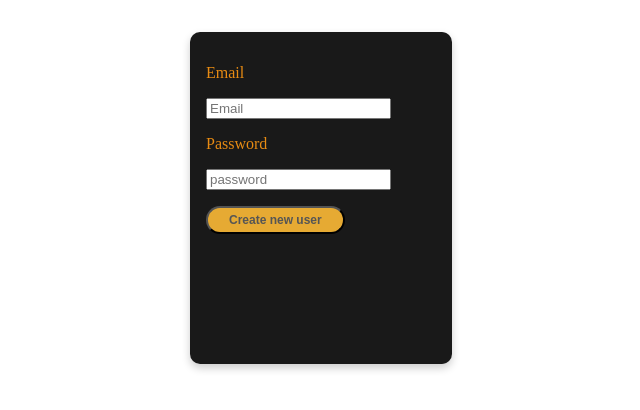
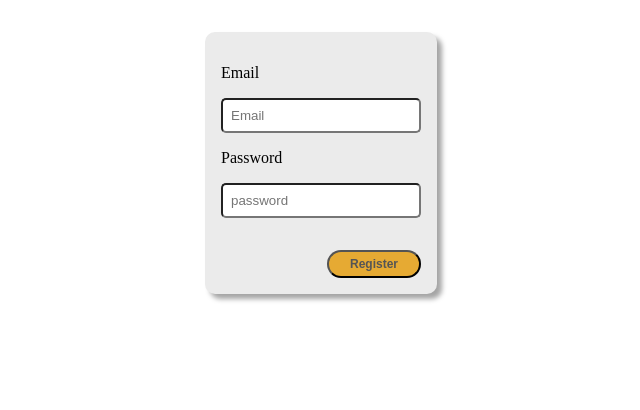
Before and after one commit to axel-bjornfot/inlogg, a React (Create React App) app: page /register in a window 1280 px wide. Shown: the top 410 px of the page, without its empty margins (319-959 px from the left). Built offline with nearby package versions, Linux system fonts and the light colour scheme.

Commit message:
last css fixed

```diff
--- a/src/pages/Home.jsx
+++ b/src/pages/Home.jsx
@@ -51,10 +51,9 @@ const Home = () => {
           value={password}
           onChange={handlePasswordChange}
         />
-        <span className={styles.link} onClick={handleClick}>
+        <p className={styles.link} onClick={handleClick}>
           Create a new user
-        </span>
-        <br />
+        </p>
         <button type='submit' className={styles.btn}>
           Login
         </button>
--- a/src/pages/List.jsx
+++ b/src/pages/List.jsx
@@ -14,9 +14,10 @@ const List = () => {
   const renderMemes = () => {
     return memes.map((meme) => (
       <div className={styles.card}>
-        <h1>{meme.setup}</h1>
-        <h1>{meme.joke}</h1>
-        <h1>{meme.delivery}</h1>
+        <h1>
+          {meme.joke}
+          {meme.setup} {meme.delivery}
+        </h1>
       </div>
     ));
   };
--- a/src/pages/Register.jsx
+++ b/src/pages/Register.jsx
@@ -50,7 +50,7 @@ const RegisterUser = () => {
           onChange={handlePasswordChange}
         />
         <button type='submit' className={styles.btn}>
-          Create new user
+          Register
         </button>
       </form>
     </div>
--- a/src/pages/css/Home.module.css
+++ b/src/pages/css/Home.module.css
@@ -1,18 +1,32 @@
 .card {
-  background: rgb(0, 0, 0, 0.9);
+  background-color: rgb(235, 235, 235);
   border-radius: 10px;
-  box-shadow: 0 4px 8px 0 rgba(0, 0, 0, 0.2);
-  color: rgb(231, 139, 19);
+  box-shadow: 5px 5px 5px rgb(165, 165, 165);
   margin: 2rem auto;
   height: 260px;
   padding: 1rem;
   transition: 0.3s;
-  width: 230px;
+  width: 200px;
+}
+
+input[type="text"] {
+  width: 100%;
+  padding: 8px 8px;
+  margin: 0;
+  border-radius: 5px;
+  box-sizing: border-box;
+}
+
+input[type="password"] {
+  width: 100%;
+  padding: 8px 8px;
+  margin: 0;
+  border-radius: 5px;
+  box-sizing: border-box;
 }
 
 .link {
   cursor: pointer;
-  color: rgb(255, 157, 0);
   text-decoration: none;
   font-size: small;
 }
--- a/src/pages/css/Register.module.css
+++ b/src/pages/css/Register.module.css
@@ -1,17 +1,32 @@
 .card {
-  background: rgb(0, 0, 0, 0.9);
+  background-color: rgb(235, 235, 235);
   border-radius: 10px;
-  box-shadow: 0 4px 8px 0 rgba(0, 0, 0, 0.2);
-  color: rgb(231, 139, 19);
+  box-shadow: 5px 5px 5px rgb(165, 165, 165);
   margin: 2rem auto;
-  height: 300px;
+  height: 230px;
   padding: 1rem;
   transition: 0.3s;
-  width: 230px;
+  width: 200px;
+}
+
+input[type="text"] {
+  width: 100%;
+  padding: 8px 8px;
+  margin: 0;
+  border-radius: 5px;
+  box-sizing: border-box;
+}
+
+input[type="password"] {
+  width: 100%;
+  padding: 8px 8px;
+  margin: 0;
+  border-radius: 5px;
+  box-sizing: border-box;
 }
 
 .btn {
-  margin-top: 1rem;
+  margin-top: 2rem;
   background-color: #e6aa33;
   border-radius: 28px;
   cursor: pointer;
@@ -20,6 +35,7 @@
   font-weight: bolder;
   padding: 5px 21px;
   text-decoration: none;
+  float: right;
 }
 .btn:hover {
   background-color: coral;
```
